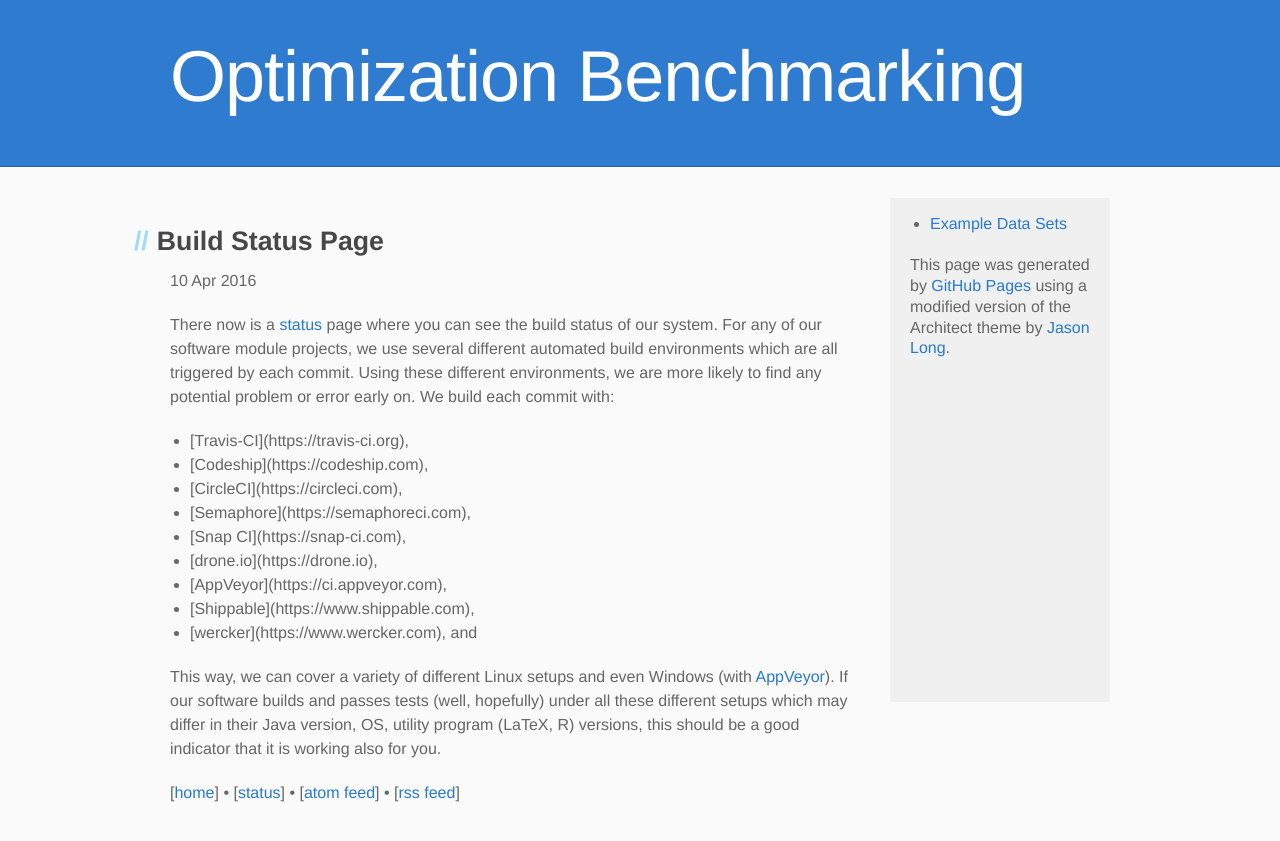
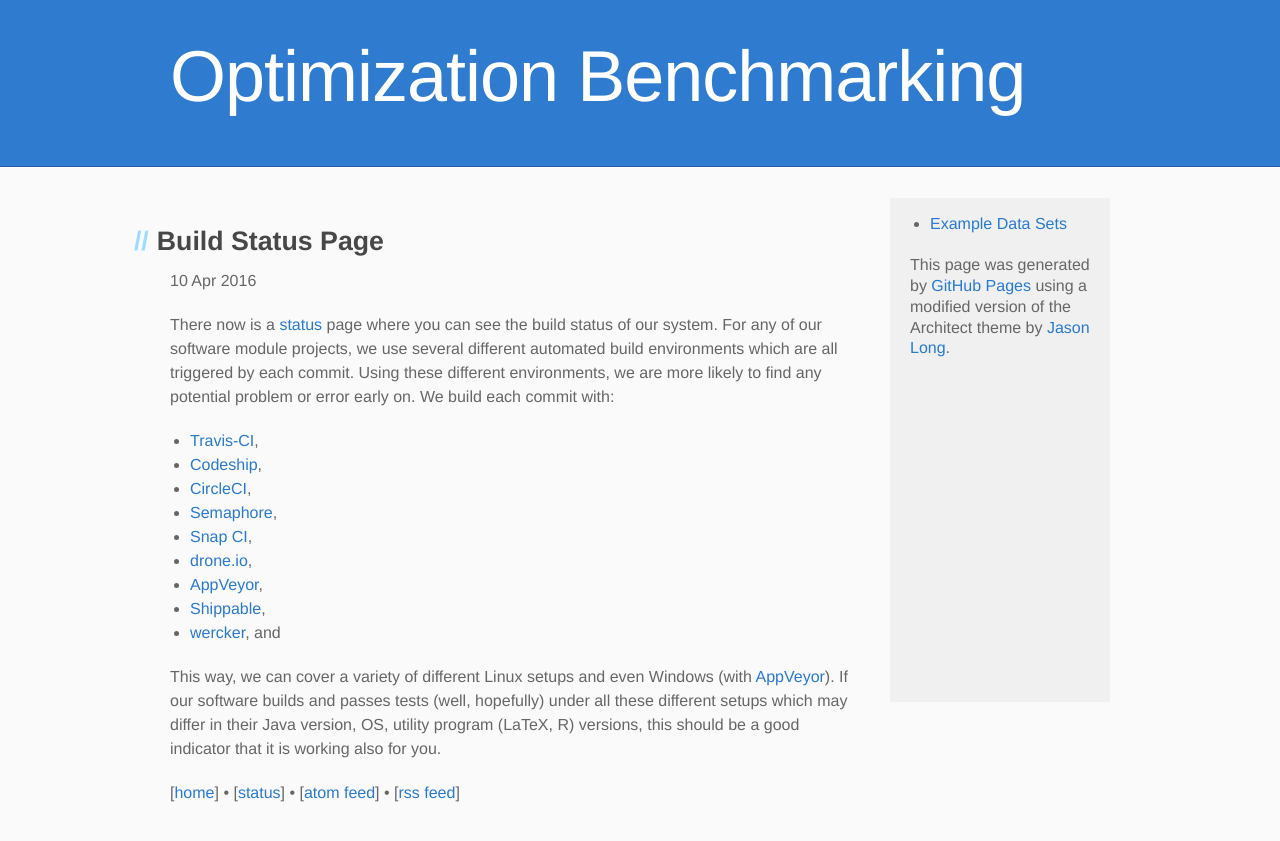
Before and after one commit to optimizationBenchmarking/optimizationBenchmarking.github.io, a Jekyll site: the page built from _posts/2016-04-10-status.md, in a window 1280 px wide. Shown: the top 841 px of the page. Built offline with Jekyll 4.4.1, drawn with Linux system fonts in a browser that asks for light colours.

Commit message:
Fixed Broken List

```diff
--- a/_posts/2016-04-10-status.md
+++ b/_posts/2016-04-10-status.md
@@ -7,16 +7,14 @@ categories: page
 
 There now is a [status]({{ site.baseurl }}/status.html) page where you can see the build status of our system. For any of our software module projects, we use several different automated build environments which are all triggered by each commit. Using these different environments, we are more likely to find any potential problem or error early on. We build each commit with:
 
-<ul>
-<li>[Travis-CI](https://travis-ci.org),</li>
-<li>[Codeship](https://codeship.com),</li>
-<li>[CircleCI](https://circleci.com),</li>
-<li>[Semaphore](https://semaphoreci.com),</li>
-<li>[Snap CI](https://snap-ci.com),</li>
-<li>[drone.io](https://drone.io),</li>
-<li>[AppVeyor](https://ci.appveyor.com),</li>
-<li>[Shippable](https://www.shippable.com),</li>
-<li>[wercker](https://www.wercker.com), and</li>
-</ul>
+* [Travis-CI](https://travis-ci.org),
+* [Codeship](https://codeship.com),
+* [CircleCI](https://circleci.com),
+* [Semaphore](https://semaphoreci.com),
+* [Snap CI](https://snap-ci.com),
+* [drone.io](https://drone.io),
+* [AppVeyor](https://ci.appveyor.com),
+* [Shippable](https://www.shippable.com),
+* [wercker](https://www.wercker.com), and
 
 This way, we can cover a variety of different Linux setups and even Windows (with [AppVeyor](https://ci.appveyor.com)). If our software builds and passes tests (well, hopefully) under all these different setups which may differ in their Java version, OS, utility program (LaTeX, R) versions, this should be a good indicator that it is working also for you.
```
